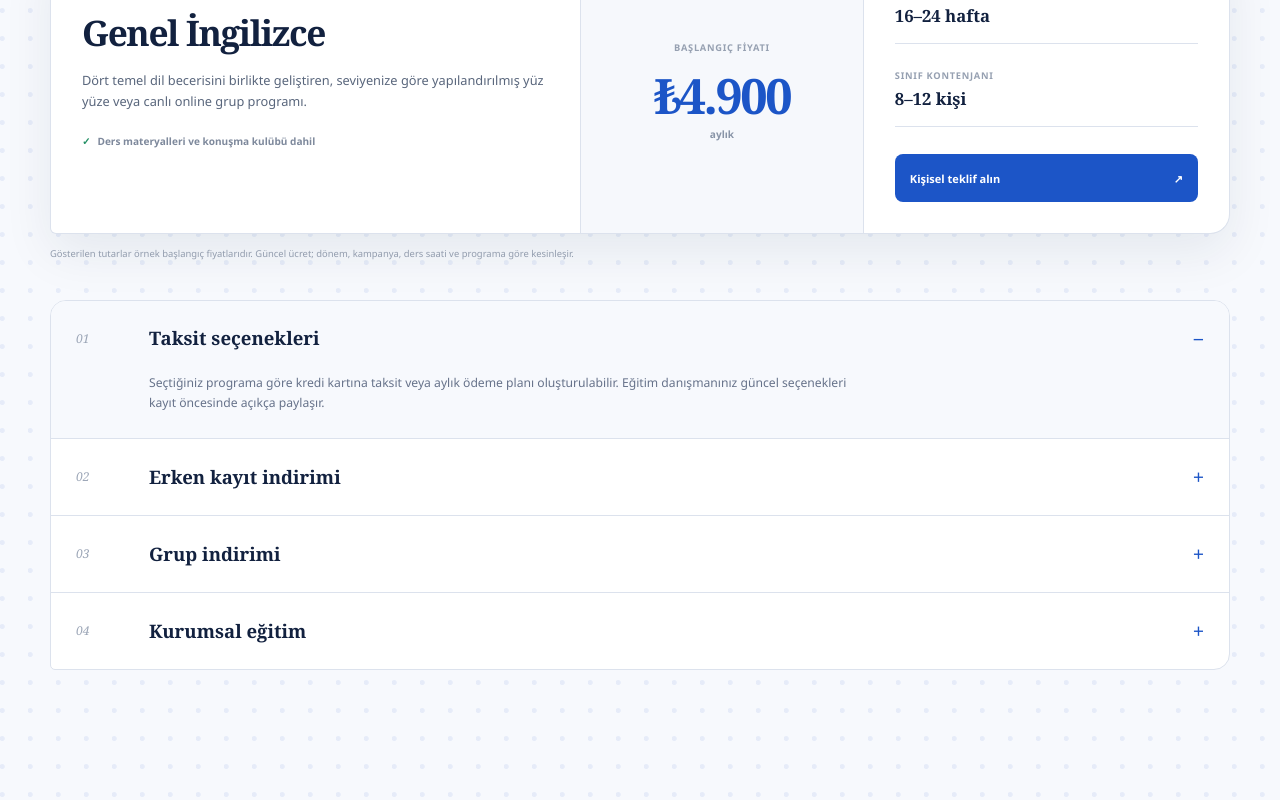
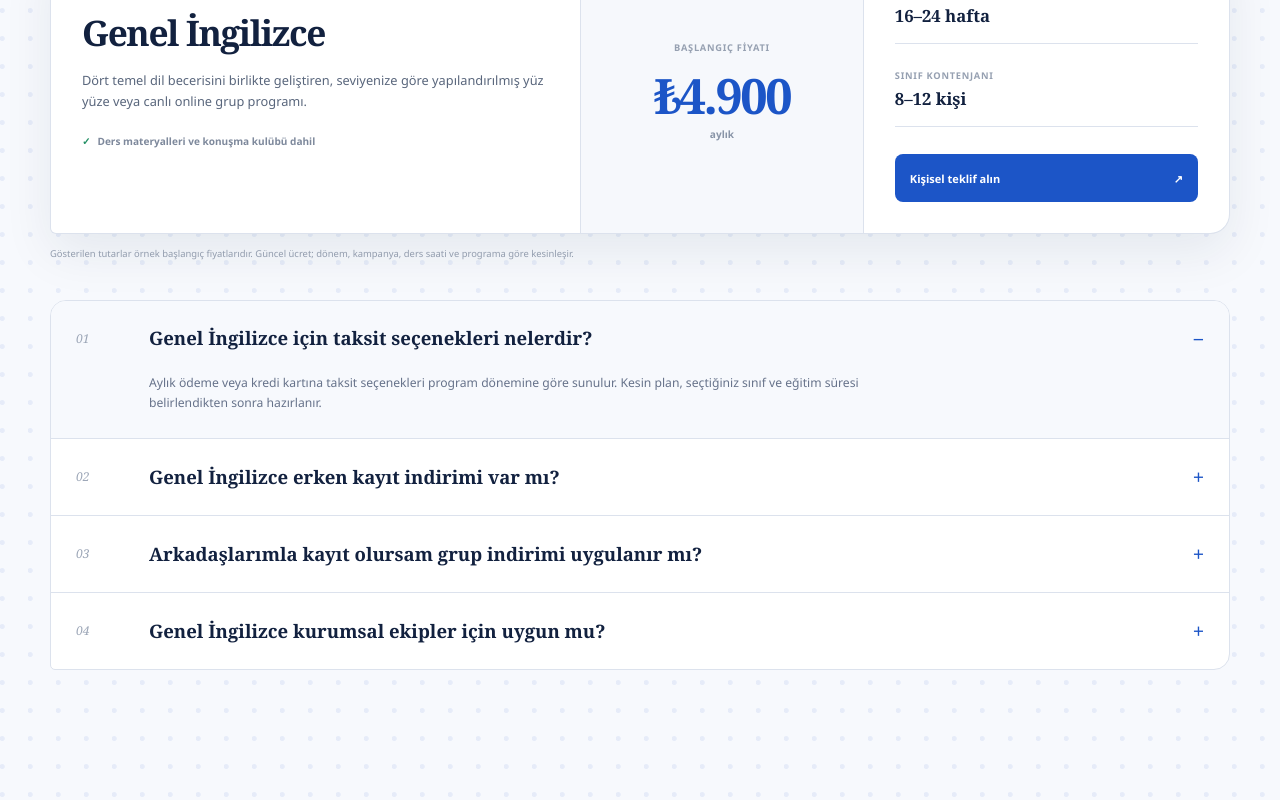
Before and after one commit to KTG1/ingilizce-kurslari, a Next.js app: page / in a window 1280 px wide. Shown: the part 8091-8891 px from the top of the page. Built offline with nearby package versions, Linux system fonts and the light colour scheme.

Commit message:
Make pricing FAQs specific to each tab

```diff
--- a/components/PricingSection.tsx
+++ b/components/PricingSection.tsx
@@ -10,12 +10,38 @@ const offers = [
   { name: "Bire Bir Eğitim", price: "₺1.450", period: "ders başına", duration: "Kişiye özel", capacity: "1 kişi", description: "Hedefinize, seviyenize ve takviminize göre tamamen kişiselleştirilmiş içerikle eğitmeninizle bire bir çalışın.", note: "Kişisel çalışma planı ve koçluk dahil" },
 ];
 
-const options = [
-  { title: "Taksit seçenekleri", text: "Seçtiğiniz programa göre kredi kartına taksit veya aylık ödeme planı oluşturulabilir. Eğitim danışmanınız güncel seçenekleri kayıt öncesinde açıkça paylaşır." },
-  { title: "Erken kayıt indirimi", text: "Yeni dönem sınıfları açılmadan yer ayıran öğrenciler, kontenjan durumuna göre erken kayıt avantajından yararlanabilir." },
-  { title: "Grup indirimi", text: "Aynı programa birlikte kayıt olan arkadaş, aile veya çalışma grupları için kişi sayısına göre özel fiyatlandırma hazırlanabilir." },
-  { title: "Kurumsal eğitim", text: "Şirketlere özel seviye analizi, sektör odaklı içerik, ilerleme raporları ve ekip büyüklüğüne göre kurumsal teklif sunulur." },
-];
+const faqByOffer: Record<string, { title: string; text: string }[]> = {
+  "Genel İngilizce": [
+    { title: "Genel İngilizce için taksit seçenekleri nelerdir?", text: "Aylık ödeme veya kredi kartına taksit seçenekleri program dönemine göre sunulur. Kesin plan, seçtiğiniz sınıf ve eğitim süresi belirlendikten sonra hazırlanır." },
+    { title: "Genel İngilizce erken kayıt indirimi var mı?", text: "Yeni A1–C2 sınıfları açılmadan kayıt olan öğrenciler, kontenjan uygunluğuna göre erken dönem avantajından yararlanabilir." },
+    { title: "Arkadaşlarımla kayıt olursam grup indirimi uygulanır mı?", text: "Aynı kur ve sınıfa birlikte kayıt olan arkadaş veya aile grupları için kişi sayısına göre özel teklif hazırlanabilir." },
+    { title: "Genel İngilizce kurumsal ekipler için uygun mu?", text: "Evet. Ekip seviyeleri ölçüldükten sonra iş iletişimiyle desteklenen kurumsal Genel İngilizce programı oluşturulabilir." },
+  ],
+  "IELTS / TOEFL": [
+    { title: "IELTS / TOEFL programında taksit yapılabilir mi?", text: "Yoğun hazırlık programının toplam süresine göre aylık ödeme veya kredi kartına taksit planı oluşturulabilir." },
+    { title: "Sınav tarihinden önce kayıt indirimi var mı?", text: "Belirli sınav dönemleri için açılan gruplarda erken kayıt kontenjanı bulunabilir. İndirim ve son tarih seçtiğiniz sınava göre paylaşılır." },
+    { title: "Birlikte sınava hazırlananlar grup indirimi alabilir mi?", text: "Benzer hedef puan ve seviyeye sahip küçük gruplar için ortak ders planı ve grup fiyatı hazırlanabilir." },
+    { title: "Şirketler çalışanları için IELTS / TOEFL eğitimi alabilir mi?", text: "Yurt dışı görevlendirme veya akademik hedefi bulunan ekipler için sonuç raporlu kurumsal sınav hazırlık programı sunulur." },
+  ],
+  "İş İngilizcesi": [
+    { title: "İş İngilizcesi ücretini taksitle ödeyebilir miyim?", text: "Program süresi ve ders yoğunluğuna göre aylık ödeme veya kredi kartına taksit seçenekleri sunulur." },
+    { title: "İş İngilizcesinde erken kayıt avantajı var mı?", text: "Yeni akşam ve hafta sonu sınıfları için dönem başlamadan yer ayıran katılımcılara kontenjan bazlı avantaj sağlanabilir." },
+    { title: "Aynı şirketten katılanlara grup indirimi uygulanır mı?", text: "Aynı kurumdan benzer seviyedeki çalışanlar birlikte katıldığında ekip büyüklüğüne göre özel fiyatlandırma yapılabilir." },
+    { title: "Kurumsal İş İngilizcesi içeriği sektöre göre değişir mi?", text: "Evet. Toplantı, e-posta, sunum ve sektör terminolojisi şirketinizin gerçek iletişim senaryolarına göre uyarlanır." },
+  ],
+  "Online İngilizce": [
+    { title: "Online İngilizce için aylık ödeme yapılabilir mi?", text: "Online grup programlarında aylık ödeme ve uygun dönemlerde kredi kartına taksit seçenekleri sunulur." },
+    { title: "Online programda erken kayıt indirimi var mı?", text: "Yeni canlı sınıfların başlangıç tarihinden önce kayıt olan öğrenciler, müsait kontenjana göre erken kayıt fırsatından yararlanabilir." },
+    { title: "Online sınıfa arkadaş grubuyla katılabilir miyiz?", text: "Aynı seviyedeki katılımcılar için özel online grup açılabilir ve kişi sayısına göre teklif hazırlanabilir." },
+    { title: "Şirketlere özel online İngilizce eğitimi veriliyor mu?", text: "Evet. Dağıtık veya uzaktan çalışan ekipler için canlı ders, katılım takibi ve ilerleme raporu içeren kurumsal program sunulur." },
+  ],
+  "Bire Bir Eğitim": [
+    { title: "Bire bir ders paketleri taksitle alınabilir mi?", text: "Seçilen ders paketi ve toplam saate göre aylık ödeme veya kredi kartına taksit planı hazırlanabilir." },
+    { title: "Bire bir eğitimde paket indirimi var mı?", text: "Belirli sayıda dersi önceden planlayan öğrenciler için paket ve dönemsel erken kayıt avantajları sunulabilir." },
+    { title: "İki kişi birlikte özel ders alabilir mi?", text: "Seviyeleri ve hedefleri benzer iki katılımcı için yarı özel ders programı ve buna uygun fiyatlandırma oluşturulabilir." },
+    { title: "Yöneticiler için kurumsal bire bir eğitim var mı?", text: "Evet. Yönetici takvimine uyarlanan, gizlilik gerektiren iş senaryolarına ve sunum hedeflerine odaklanan özel program hazırlanır." },
+  ],
+};
 
 export function PricingSection({ city }: { city: string }) {
   const [selected, setSelected] = useState(0);
@@ -30,11 +56,11 @@ export function PricingSection({ city }: { city: string }) {
         <p>Program ücretleri ders yoğunluğu, sınıf yapısı ve eğitim süresine göre değişir. Size uygun programı seçin; örnek başlangıç fiyatını ve kapsamını karşılaştırın.</p>
       </header>
 
-      <div className="priceTabs" aria-label="Fiyatı görüntülenecek programı seçin">
-        {offers.map((item, index) => <button key={item.name} className={selected === index ? "active" : ""} onClick={() => setSelected(index)} aria-pressed={selected === index}><strong>{item.name}</strong><span>{item.price}</span><small>{item.duration} · {item.capacity}</small></button>)}
+      <div className="priceTabs" role="tablist" aria-label="Fiyatı görüntülenecek programı seçin">
+        {offers.map((item, index) => <button role="tab" id={`price-tab-${index}`} aria-controls="price-panel" aria-selected={selected === index} key={item.name} className={selected === index ? "active" : ""} onClick={() => { setSelected(index); setOpen(0); }}><strong>{item.name}</strong><span>{item.price}</span><small>{item.duration} · {item.capacity}</small></button>)}
       </div>
 
-      <div className="priceSpotlight">
+      <div className="priceSpotlight" id="price-panel" role="tabpanel" aria-labelledby={`price-tab-${selected}`}>
         <div className="priceIdentity"><span>Seçili program</span><h3>{offer.name}</h3><p>{offer.description}</p><small><i>✓</i>{offer.note}</small></div>
         <div className="priceNumber"><span>Başlangıç fiyatı</span><strong>{offer.price}</strong><small>{offer.period}</small></div>
         <div className="priceSummary"><div><span>Program süresi</span><strong>{offer.duration}</strong></div><div><span>Sınıf kontenjanı</span><strong>{offer.capacity}</strong></div><a href="#seviye-testi">Kişisel teklif alın <span>↗</span></a></div>
@@ -43,7 +69,7 @@ export function PricingSection({ city }: { city: string }) {
       <p className="priceDisclaimer">Gösterilen tutarlar örnek başlangıç fiyatlarıdır. Güncel ücret; dönem, kampanya, ders saati ve programa göre kesinleşir.</p>
 
       <div className="paymentOptions">
-        {options.map((item, index) => <article className={open === index ? "active" : ""} key={item.title}><button onClick={() => setOpen(open === index ? -1 : index)} aria-expanded={open === index}><span>{String(index + 1).padStart(2, "0")}</span><strong>{item.title}</strong><i>{open === index ? "−" : "+"}</i></button>{open === index && <p>{item.text}</p>}</article>)}
+        {faqByOffer[offer.name].map((item, index) => <article className={open === index ? "active" : ""} key={item.title}><button onClick={() => setOpen(open === index ? -1 : index)} aria-expanded={open === index}><span>{String(index + 1).padStart(2, "0")}</span><strong>{item.title}</strong><i>{open === index ? "−" : "+"}</i></button>{open === index && <p>{item.text}</p>}</article>)}
       </div>
     </section>
   );
```
